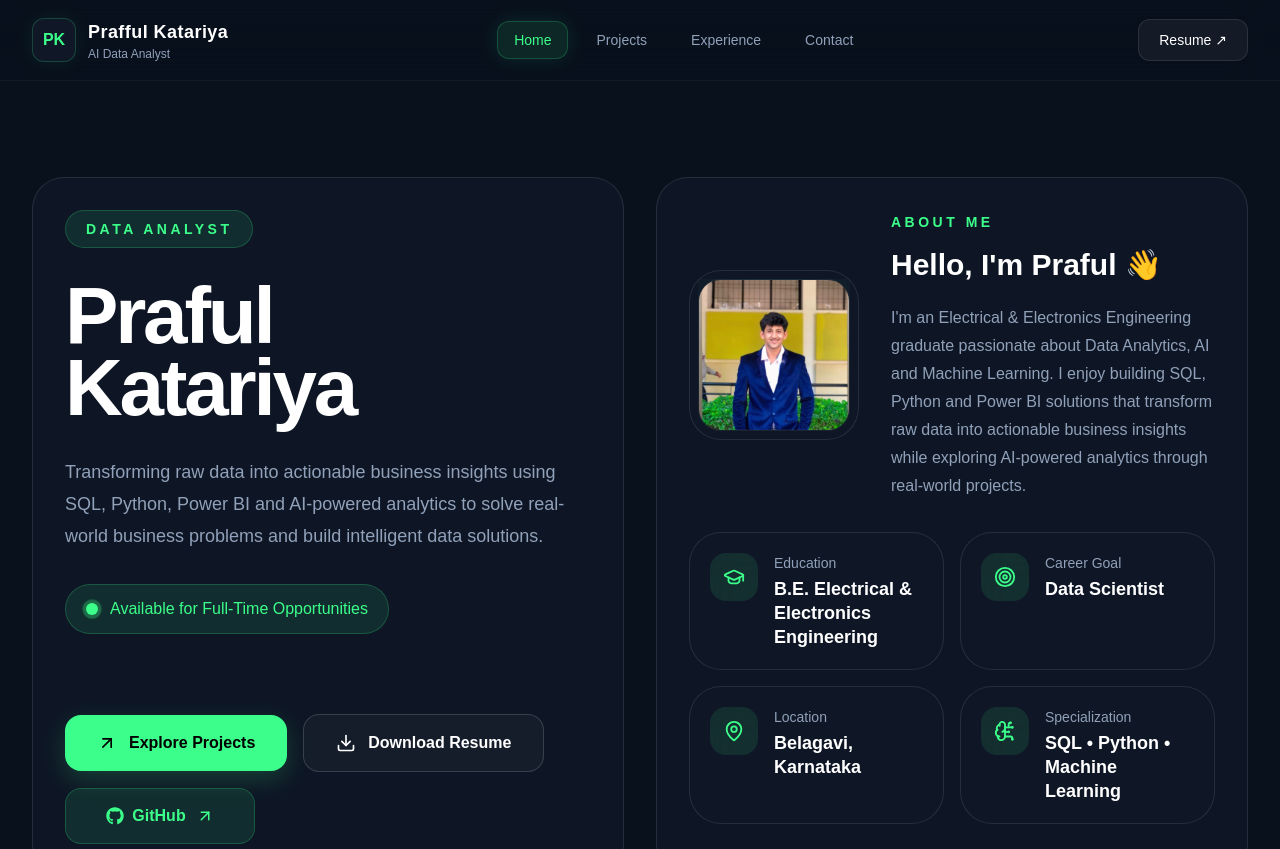
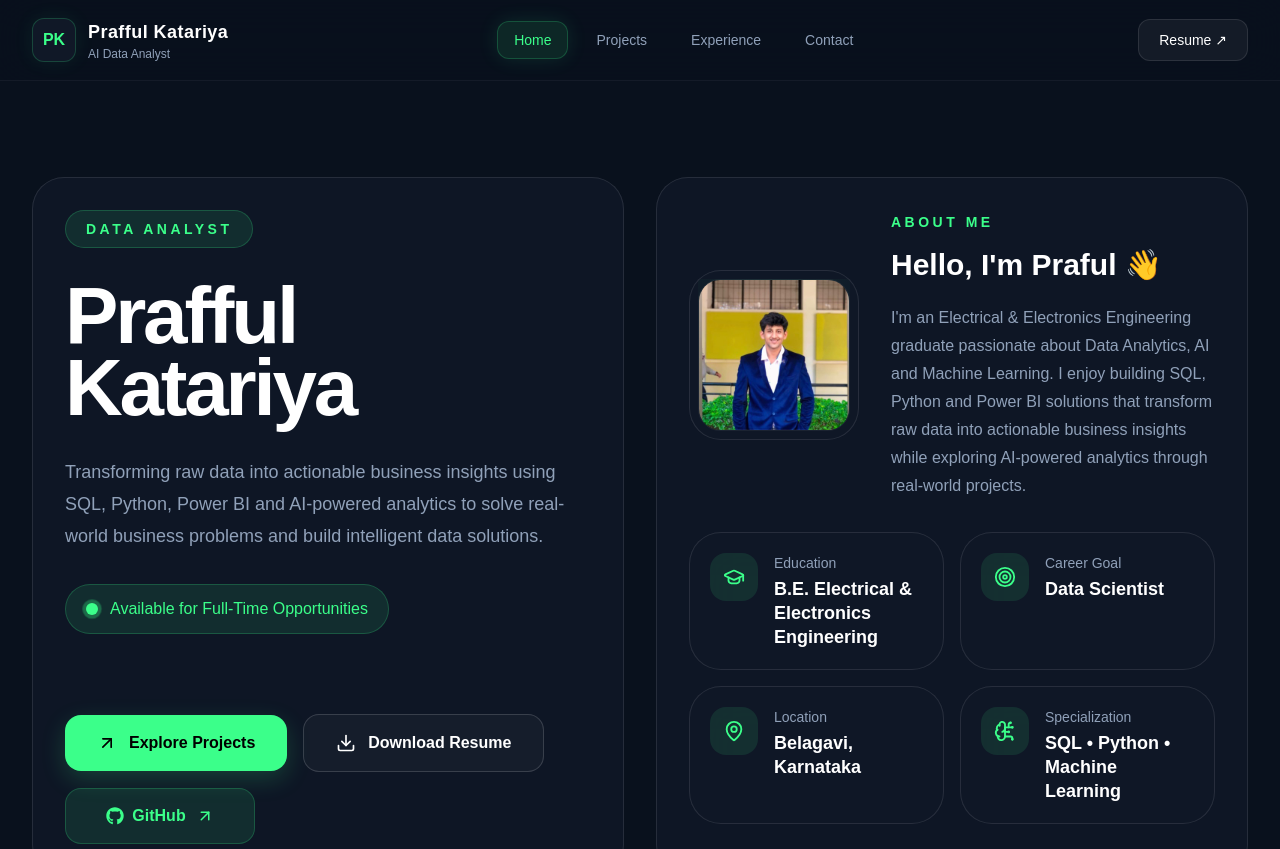
Before and after one commit to prafulkatariya70-cmyk/praful-portfolio, a Next.js app: page / in a window 1280 px wide. Shown: the top 849 px of the page. Built offline with nearby package versions, Linux system fonts and the light colour scheme.

Commit message:
Update portfolio name to Prafful

```diff
--- a/components/hero/LeftPanel.tsx
+++ b/components/hero/LeftPanel.tsx
@@ -18,7 +18,7 @@ export default function LeftPanel() {
         {/* Heading */}
 
         <h1 className="mt-8 text-5xl font-black leading-[0.9] tracking-[-0.04em] text-white lg:text-[80px]">
-          Praful
+          Prafful
           <br />
           Katariya
         </h1>
```
